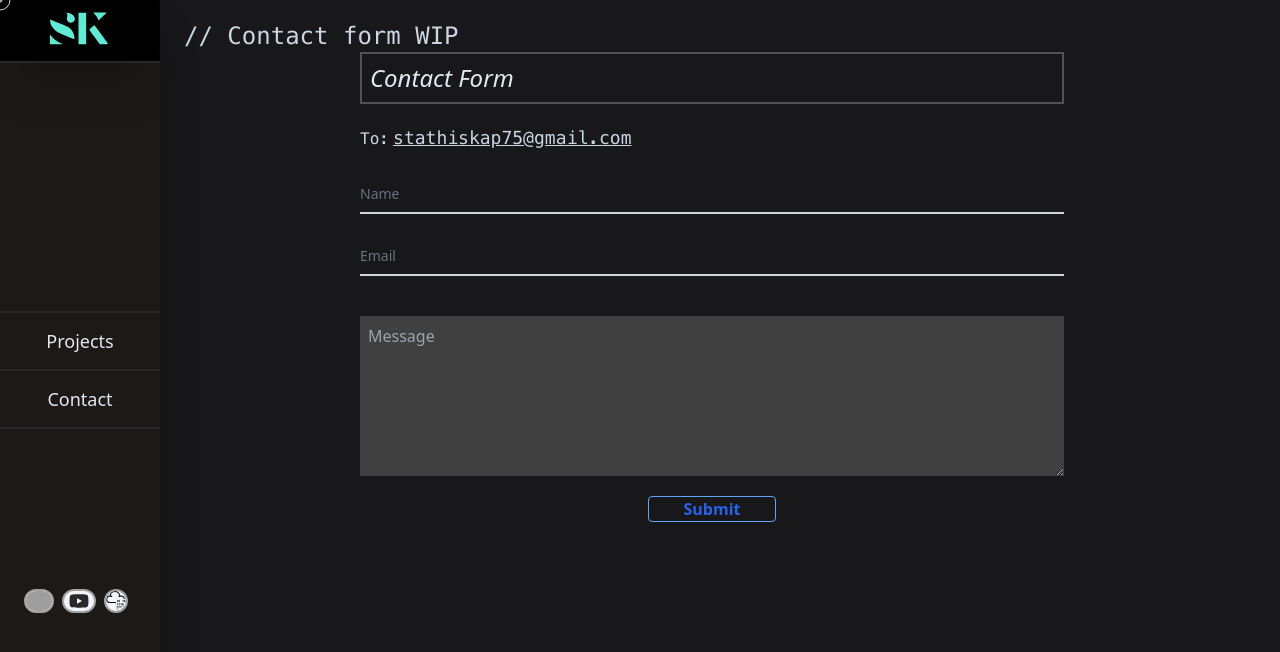
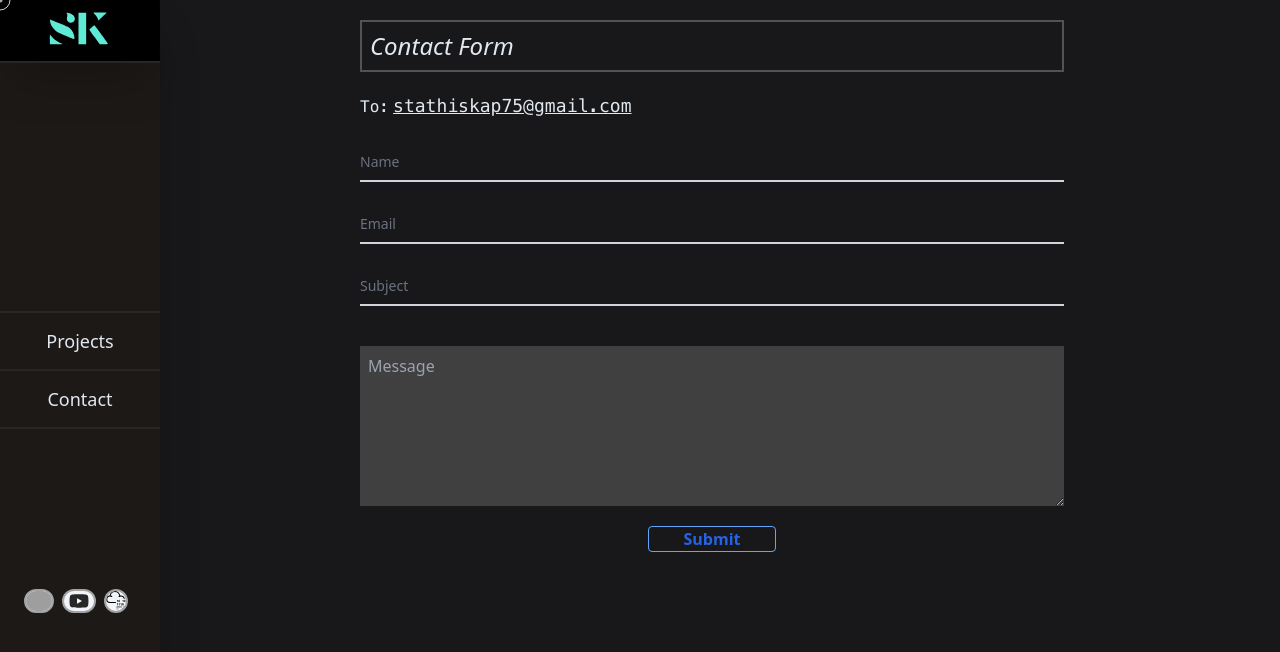
Before and after one commit to StathisKap/stathis-site, a SvelteKit app: page /contact in a window 1280 px wide. Shown: the top 652 px of the page. Built offline with nearby package versions, Linux system fonts and the light colour scheme; grey boxes are pictures that could not be loaded.

Commit message:
Finished the Contact Form

```diff
--- a/src/app.css
+++ b/src/app.css
@@ -11,7 +11,7 @@
         font-family: "Poppins";
         src: url("/Poppins/poppins-v20-latin-regular.woff") format('woff');
     }
-    input[type=button],input[type=text],textarea, a{
+    input[type=button],input[type=text],textarea, button, input[type=submit], a{
         @apply cursor-none;
     }
 }
--- a/src/routes/Mouse_Circle.svelte
+++ b/src/routes/Mouse_Circle.svelte
@@ -40,7 +40,7 @@
 />
 
 <svg
-	class ="w-full min-h-screen"
+	class ="w-full min-h-screen z-50"
 >
 	<circle cx={$coords1.x} cy={$coords1.y} r={$size} stroke={color1} stroke-width="1" fill-opacity="0"/>
 	<circle cx={$coords2.x} cy={$coords2.y} r={$size/4} fill={color2}/>
--- a/src/routes/contact/+page.svelte
+++ b/src/routes/contact/+page.svelte
@@ -1,18 +1,9 @@
-<script>
-	import { writable } from 'svelte/store';
-
-	const user = writable({
-		name: 'Stathis Kapnidis',
-		phone: '07444637458',
-		email: 'stathiskap75@gmail.com',
-		message: 'Write message here'
-	});
+<script lang="ts" src="https://smtpjs.com/v3/smtp.js">
 </script>
 
-<code class="text-2xl pb-10">// Contact form WIP</code>
-<div class="sm:w-full lg:pr-44 lg:pl-44">
-	<h1 class="text-slate-200 text-2xl italic border-2 border-neutral-600 p-2">Contact Form</h1>
-	<form class="grid">
+<div class="sm:w-full lg:pr-44 lg:pl-44 text-slate-200">
+	<h1 class=" text-2xl italic border-2 border-neutral-600 p-2">Contact Form</h1>
+	<form class="grid" action="https://formsubmit.co/7521ddf3e3eb46d2668f8f9b2deeda2a" method="POST">
 		<div>
 			<p class="font-Menlo inline-block">To:</p>
 			<code class="text-center text-lg inline-block underline mt-5">stathiskap75@gmail.com</code>
@@ -20,9 +11,10 @@
 		<div class="relative z-0 mt-5">
 			<input
 				type="text"
-				id="floating_standard"
-				class="block py-2.5 px-0 w-full text-sm text-gray-900 bg-transparent border-0 border-b-2 border-gray-300 appearance-none dark:text-white dark:border-gray-600 dark:focus:border-blue-500 focus:outline-none focus:ring-0 focus:border-blue-600 peer"
+				name="Name"
+				class="block py-2.5 px-0 w-full text-sm  bg-transparent border-0 border-b-2 border-gray-300 appearance-none dark:text-white dark:border-gray-600 dark:focus:border-blue-500 focus:outline-none focus:ring-0 focus:border-blue-600 peer"
 				placeholder=" "
+				required
 			/>
 			<label
 				for="floating_standard"
@@ -32,10 +24,11 @@
 		</div>
 		<div class="relative z-0 mt-5">
 			<input
-				type="text"
-				id="floating_standard"
-				class="block py-2.5 px-0 w-full text-sm text-gray-900 bg-transparent border-0 border-b-2 border-gray-300 appearance-none dark:text-white dark:border-gray-600 dark:focus:border-blue-500 focus:outline-none focus:ring-0 focus:border-blue-600 peer"
+				type="email"
+				name="Email"
+				class="block py-2.5 px-0 w-full text-sm bg-transparent border-0 border-b-2 border-gray-300 appearance-none dark:text-white dark:border-gray-600 dark:focus:border-blue-500 focus:outline-none focus:ring-0 focus:border-blue-600 peer"
 				placeholder=" "
+				required
 			/>
 			<label
 				for="floating_standard"
@@ -43,14 +36,26 @@
 				>Email</label
 			>
 		</div>
-		<textarea class="h-40 bg-neutral-700 p-2 mt-10" placeholder="Message" />
+		<div class="relative z-0 mt-5">
+			<input
+				type="text"
+				name="Subject"
+				class="block py-2.5 px-0 w-full text-sm bg-transparent border-0 border-b-2 border-gray-300 appearance-none dark:text-white dark:border-gray-600 dark:focus:border-blue-500 focus:outline-none focus:ring-0 focus:border-blue-600 peer"
+				placeholder=" "
+			/>
+			<label
+				for="floating_standard"
+				class="absolute text-sm text-gray-500 dark:text-gray-400 duration-300 transform -translate-y-6 scale-75 top-3 -z-10 origin-[0] peer-focus:left-0 peer-focus:text-blue-600 peer-focus:dark:text-blue-500 peer-placeholder-shown:scale-100 peer-placeholder-shown:translate-y-0 peer-focus:scale-75 peer-focus:-translate-y-6"
+				>Subject</label
+			>
+		</div>
+		<textarea class="h-40 bg-neutral-700 p-2 mt-10" placeholder="Message" name="Message" required />
 		<div class="relative z-0 mt-5 m-auto">
 			<button
-		    	class="w-32 bg-transparent hover:bg-fuchsia-600 text-blue-600 font-semibold hover:text-white border border-blue-400 hover:border-transparent rounded "
+				class="w-32 bg-transparent hover:bg-fuchsia-600 text-blue-600 font-semibold hover:text-white border border-blue-400 hover:border-transparent rounded 0"
 			>
-		    	<input type="submit" />
+			<input type="submit"/>
 			</button>
 		</div>
-
 	</form>
 </div>
```
Lines whose indentation alone changed are shown as unchanged.
